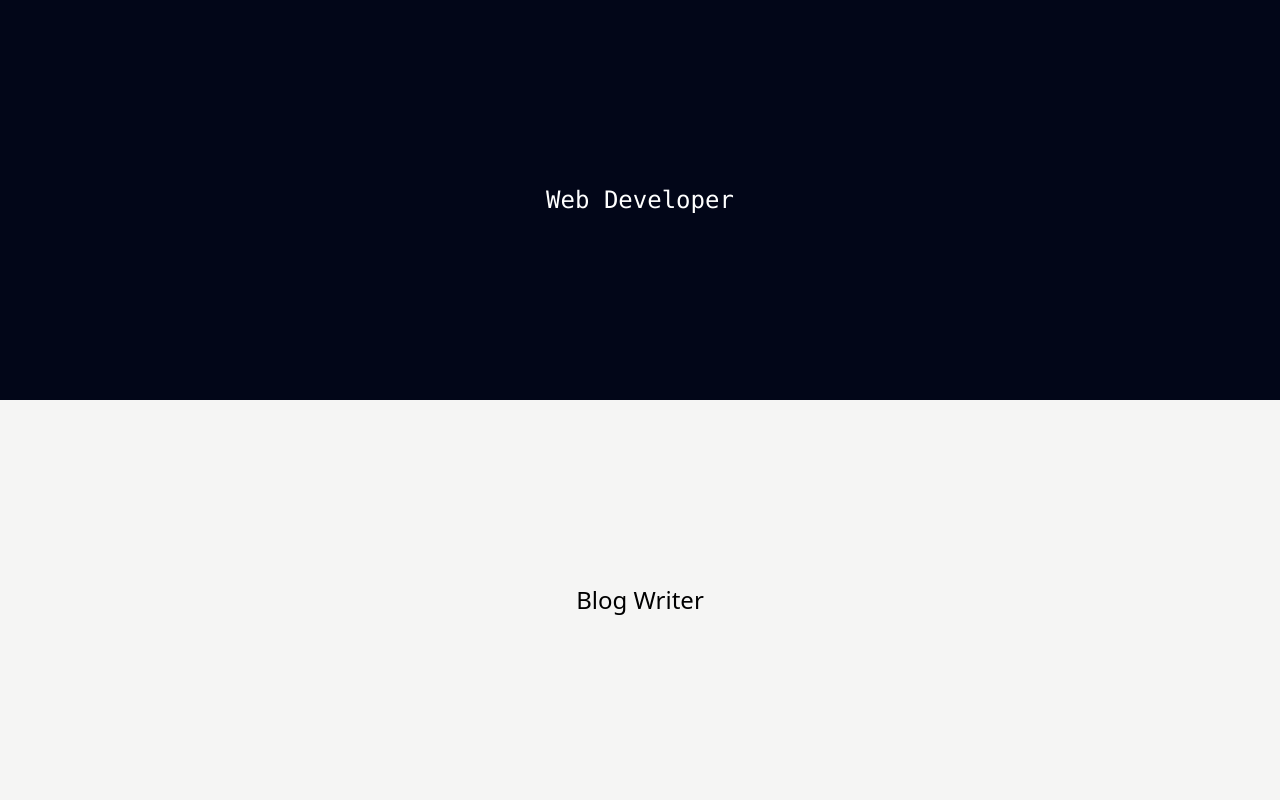
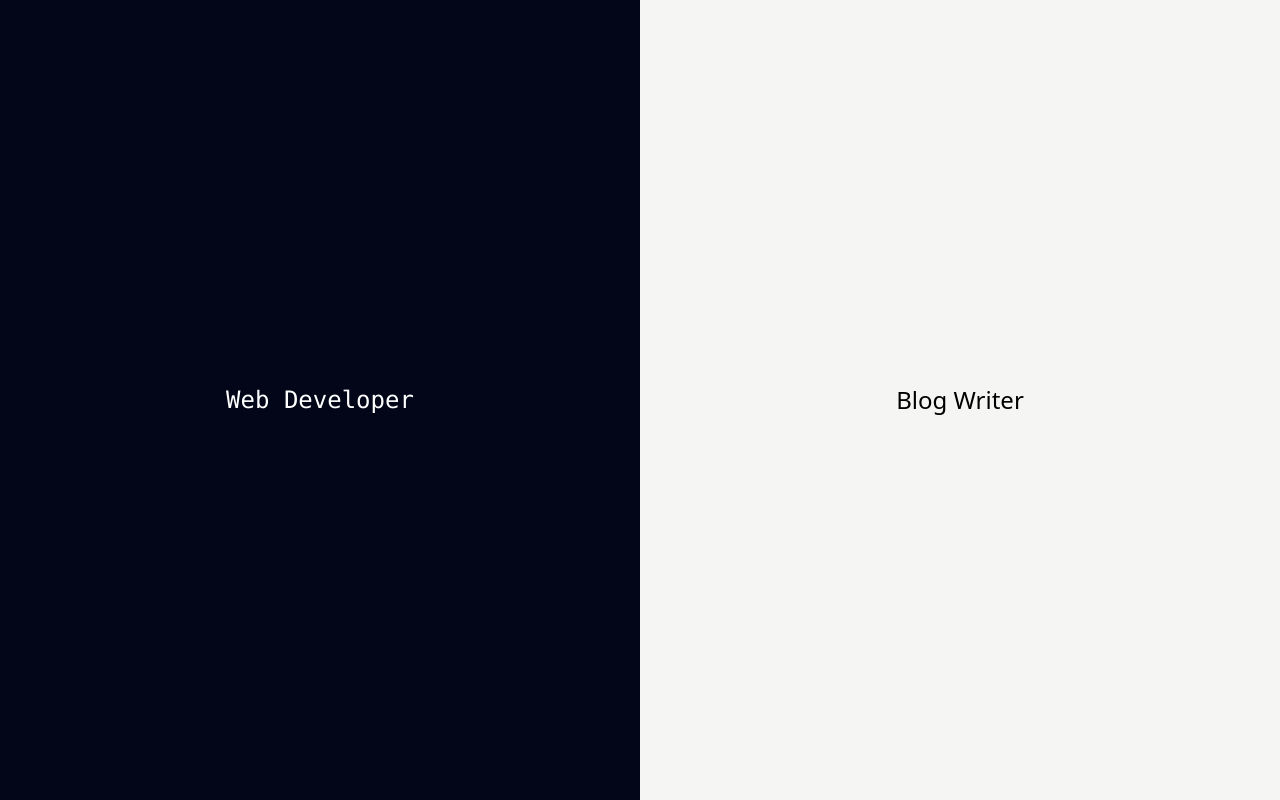
Before and after one commit to devahmadpk/Portfolio, a React (Vite) app: page / in a window 1280 px wide. Built offline with nearby package versions, Linux system fonts and the light colour scheme.

Commit message:
Made responsive

```diff
--- a/src/modules/Landing.jsx
+++ b/src/modules/Landing.jsx
@@ -8,10 +8,10 @@ function Landing() {
     return (
         <>
         {/* Main div that contains 50 - 50 split of both portfolios */}
-            <main className="flex flex-col w-full h-screen">
+            <main className="flex flex-col w-full h-screen lg:flex-row">
                 <div onClick={() => navigate('/developer')}
                 className="w-full bg-slate-950 font-mono h-1/2 text-white flex justify-center items-center
-                    hover:h-3/4 transition-all duration-500 ease-in-out
+                    hover:h-3/4 transition-all duration-500 ease-in-out lg:h-screen lg:w-1/2 lg:hover:w-3/4 lg:hover:h-screen
                 ">
                         <h2 className="text-2xl">Web Developer</h2>
 
@@ -19,7 +19,7 @@ function Landing() {
 
                 <div onClick={navigate('/writer')}
                 className="w-full bg-stone-100 text-black h-1/2 flex justify-center items-center
-                    hover:h-3/4 transition-all duration-500 ease-in-out
+                    hover:h-3/4 transition-all duration-500 ease-in-out lg:h-screen lg:w-1/2 lg:hover:w-3/4 lg:hover:h-screen
                 ">
                         <h2 className="text-2xl">Blog Writer</h2>
 
```
